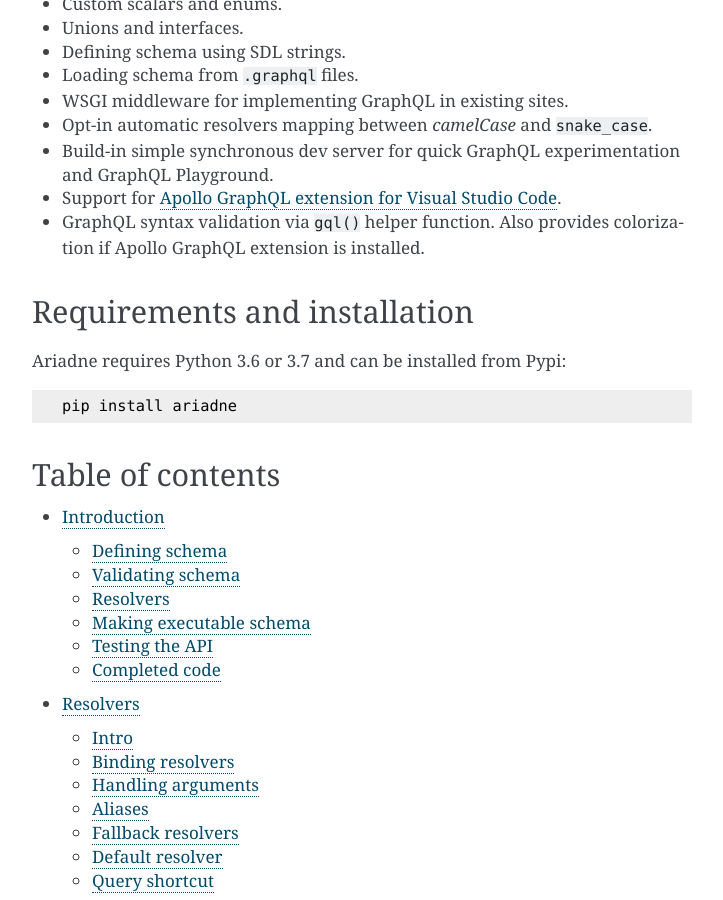
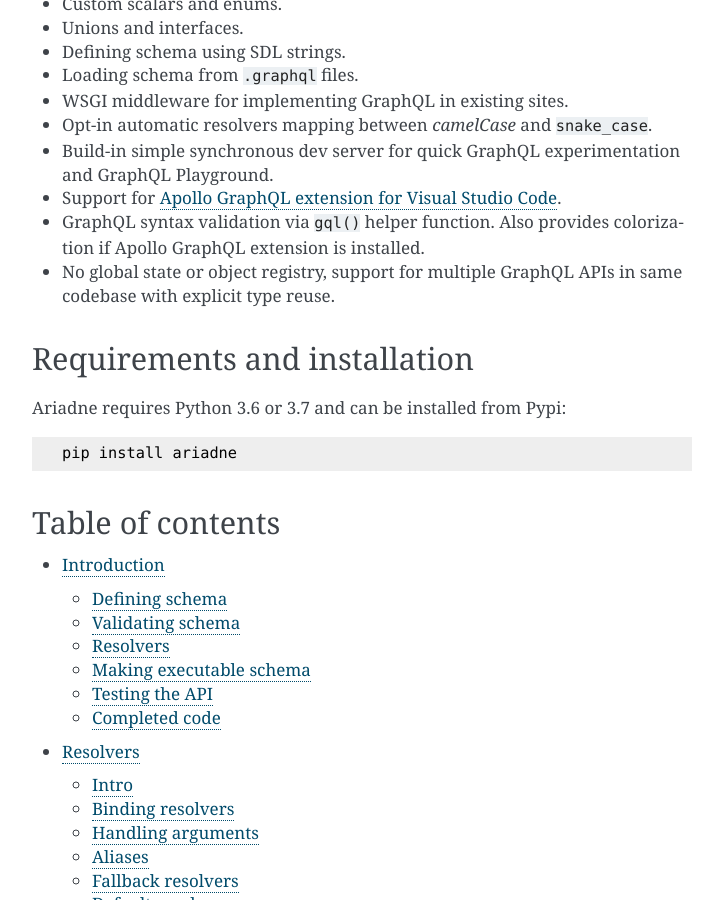
Before and after one commit to mirumee/ariadne, a Sphinx documentation site: the page built from docs/index.rst, in a window 1280 px wide and 900 px high, scrolled down 448 px. Shown: the whole window, without its empty margins (388-1111 px from the left). Built offline with Sphinx 7.4.7, drawn with Linux system fonts in a browser that asks for light colours.

Commit message:
Mention lack of global state and support for multiple GraphQL API in same codebase

```diff
--- a/docs/index.rst
+++ b/docs/index.rst
@@ -23,6 +23,7 @@ Features
 - Build-in simple synchronous dev server for quick GraphQL experimentation and GraphQL Playground.
 - Support for `Apollo GraphQL extension for Visual Studio Code <https://marketplace.visualstudio.com/items?itemName=apollographql.vscode-apollo>`_.
 - GraphQL syntax validation via ``gql()`` helper function. Also provides colorization if Apollo GraphQL extension is installed.
+- No global state or object registry, support for multiple GraphQL APIs in same codebase with explicit type reuse.
 
 
 Requirements and installation
```
Also changed, not shown: README.md (+1 -0 lines).
